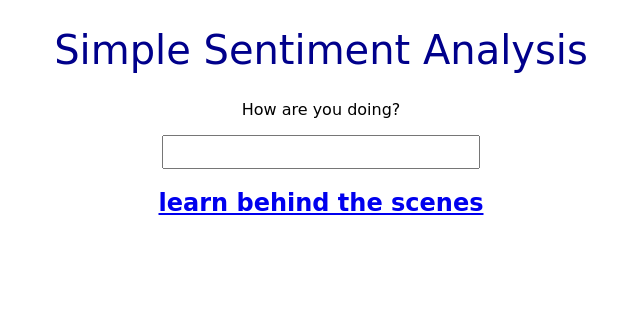
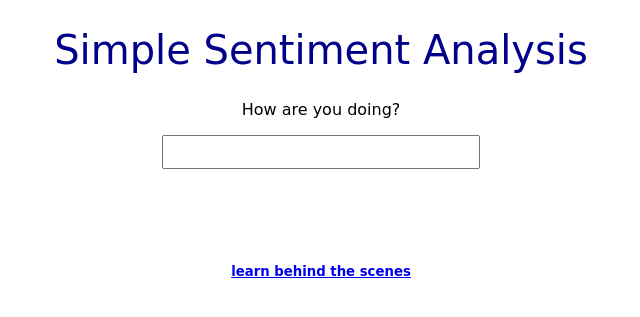
Before and after one commit to FairyOnIce/FlaskApp, a Flask app: page / in a window 1280 px wide. Shown: the top 317 px of the page, without its empty margins (319-959 px from the left). Run offline with Flask 2, Linux system fonts and the light colour scheme.

Commit message:
blog link is fixed

```diff
--- a/templates/index_page.html
+++ b/templates/index_page.html
@@ -15,9 +15,11 @@
     <h1>{{ output }}</h1>
 {% endif %}
 
-
-<h2><a
-  href="https://fairyonice.github.io/Semantic-model-built-with-tensorflow-deployed-with-Flask-and-Heroku-Part-1.html">learn behind the scenes</a></h2>
+<br>
+<br>
+<br>
+    <h5><a
+  href="https://fairyonice.github.io/Semantic-model-built-with-tensorflow-deployed-with-Flask-and-Heroku-Part-1.html">learn behind the scenes</a></h5>
 
 </div>
 
--- a/templates/layout.html
+++ b/templates/layout.html
@@ -23,6 +23,10 @@ h2{
     font-family: 'Comic Sans MS', cursive;
 }
 
+h5{
+    font-family: 'Comic Sans MS', cursive;
+}
+
 input[type="text"]
 {
     font-size:24px;
```
